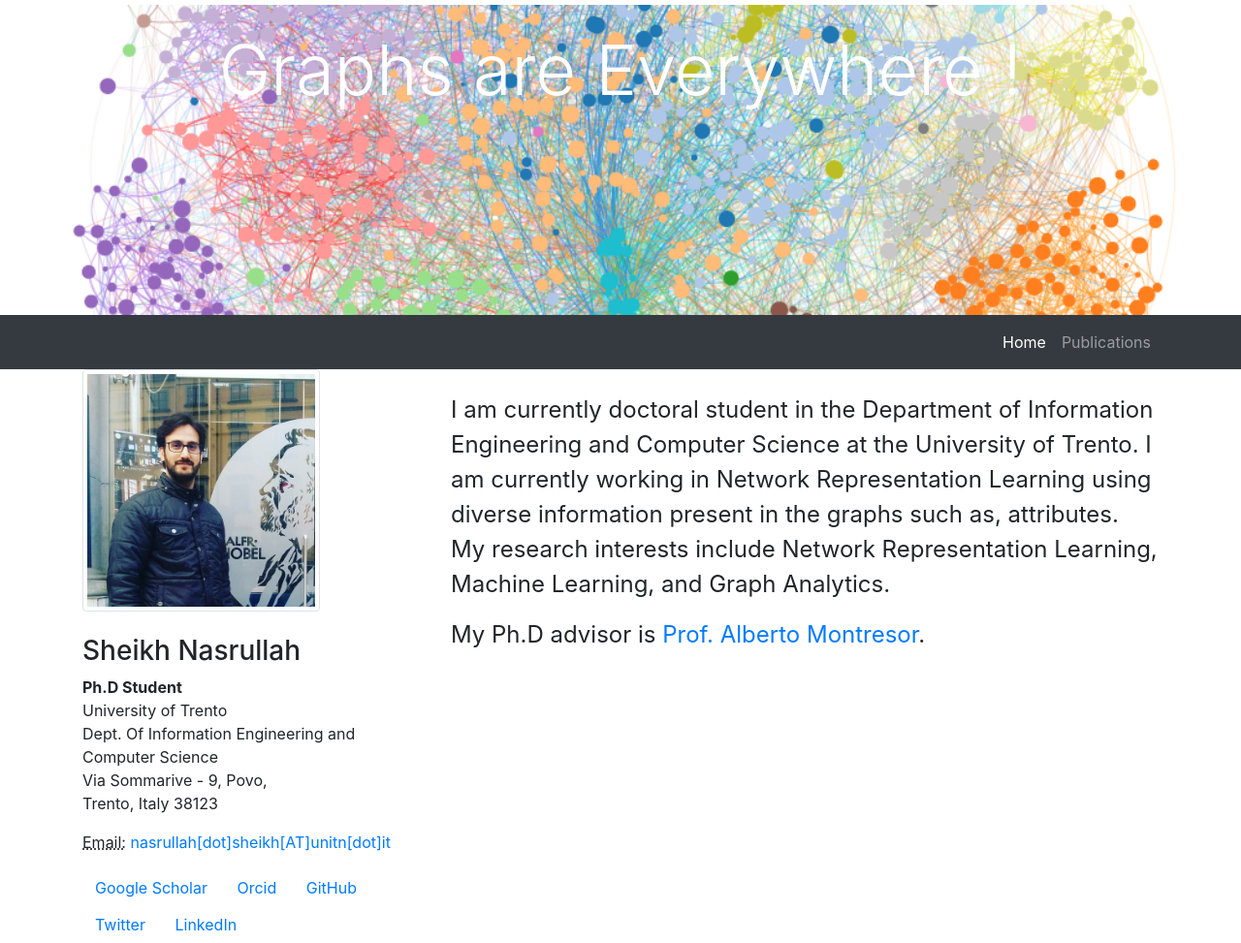
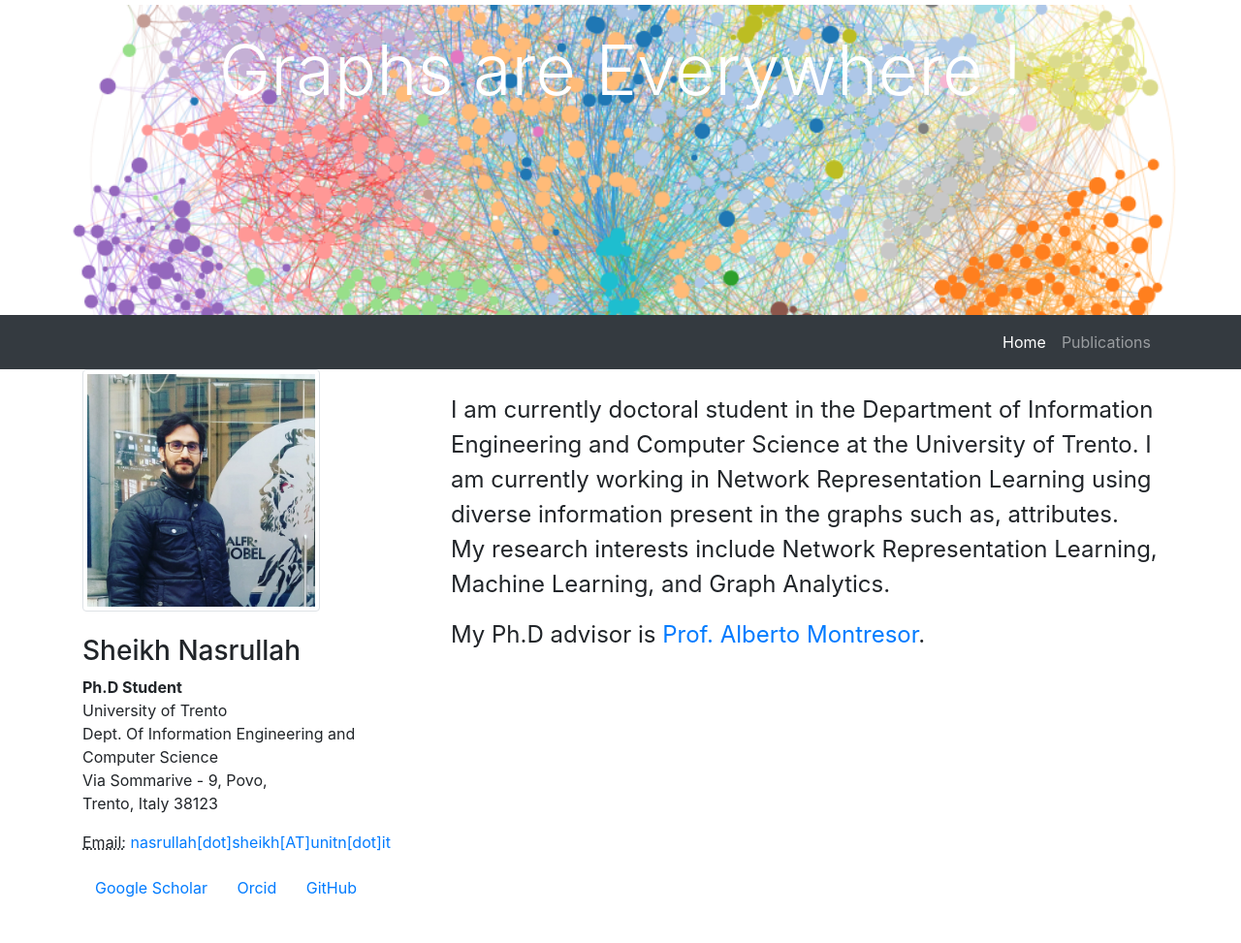
Before and after one commit to snash4/snash4.github.io, a website: page index.html in a window 1280 px wide. Shown: the whole page at 97% size. After the commit the page ends 935 px from the top, so only its background shows below. Drawn offline with Linux system fonts and the light colour scheme.

Commit message:
commented twitter and linkedin

```diff
--- a/index.html
+++ b/index.html
@@ -85,9 +85,9 @@
           <a class="btn btn-icon btn-git-hub" href="https://scholar.google.com/citations?user=W6MXszMAAAAJ&hl=en"><i class="fa fa-google"></i><span>Google Scholar</span></a>
           <a class="btn btn-icon btn-git-hub" href="https://orcid.org/0000-0001-7194-9385"><i class="fa fa-Orcid"></i><span>Orcid</span></a>
           <a class="btn btn-icon btn-git-hub" href="https://github.com/snash4"><i class="fa fa-github"></i><span>GitHub</span></a>
-            <a class="btn btn-icon btn-twitter" href="https://twitter.com/nasir44"><i class="fa fa-twitter"></i><span>Twitter</span></a>
+            <!--<a class="btn btn-icon btn-twitter" href="https://twitter.com/nasir44"><i class="fa fa-twitter"></i><span>Twitter</span></a> -->
           <!-- <br> -->
-            <a class="btn btn-icon btn-linkedin" href="https://www.linkedin.com/in/sheikhnasrullah/"><i class="fa fa-linkedin"></i><span>LinkedIn</span></a>
+           <!-- <a class="btn btn-icon btn-linkedin" href="https://www.linkedin.com/in/sheikhnasrullah/"><i class="fa fa-linkedin"></i><span>LinkedIn</span></a> -->
             <!-- <br> -->
 
 
```
